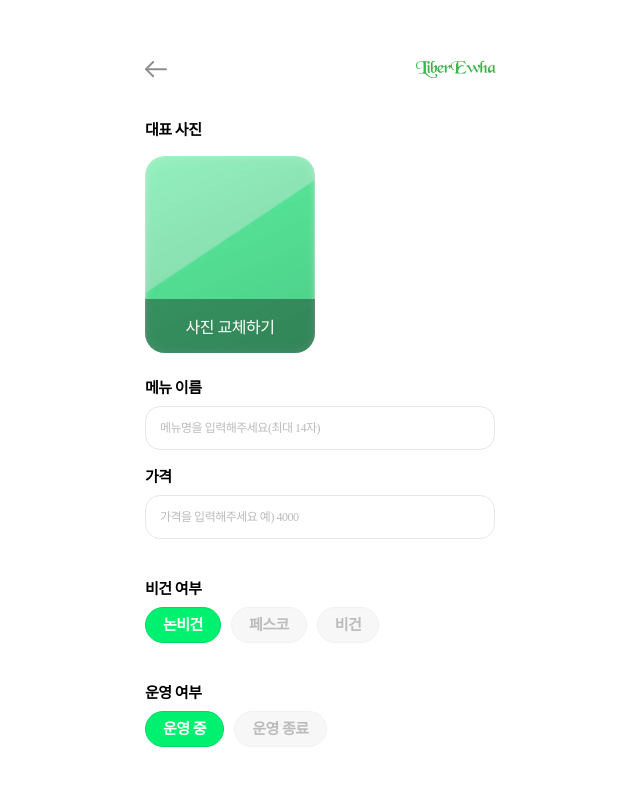
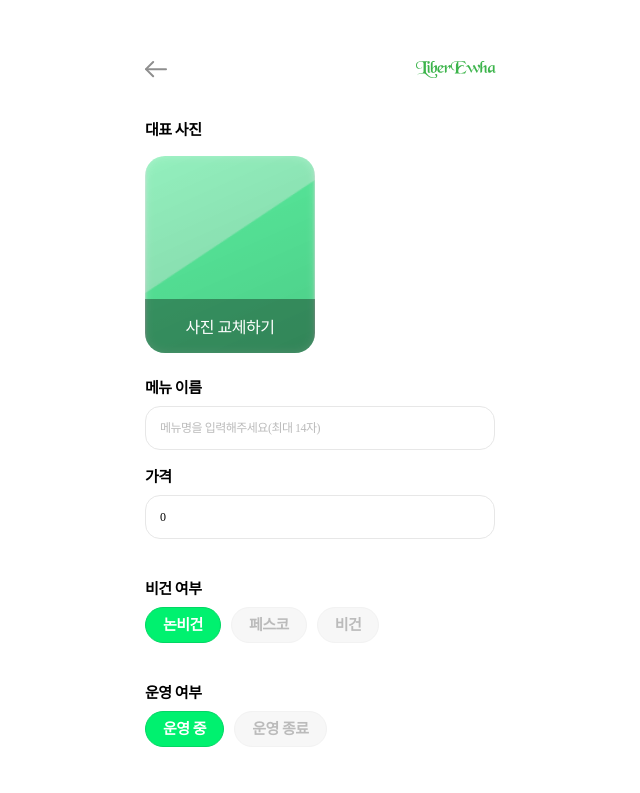
Before and after one commit to y0ung22/12th-Ewha-Festival-Front, a React (Create React App) app: page /menuedit/1/1 in a window 1280 px wide. Shown: the top 793 px of the page, without its empty margins (320-960 px from the left). Built offline with nearby package versions, Linux system fonts and the light colour scheme; no server answers; a web font is replaced by a local one.

Commit message:
refactor: 부스, 메뉴 수정 초기값 변경

```diff
--- a/src/pages/AdminEditPage/MenuAddPage.jsx
+++ b/src/pages/AdminEditPage/MenuAddPage.jsx
@@ -16,8 +16,8 @@ const MenuAddPage = () => {
   const navigate = useNavigate();
   const [img, setImg] = useState(null);
   const [menu, setMenu] = useState('');
-  const [price, setPrice] = useState('');
-  const [vegan, setVegan] = useState('');
+  const [price, setPrice] = useState(0);
+  const [vegan, setVegan] = useState('논비건');
   const [opened, setOpened] = useState(true);
 
   // 페이지 상단으로 스크롤 이동
@@ -42,8 +42,6 @@ const MenuAddPage = () => {
     formData.append('price', price);
     formData.append('vegan', vegan);
     formData.append('is_soldout', opened); // True = 운영 중
-
-
 
     try {
       await PostMenu(id, formData);
--- a/src/pages/AdminEditPage/MenuEditDetailPage.jsx
+++ b/src/pages/AdminEditPage/MenuEditDetailPage.jsx
@@ -19,8 +19,8 @@ const MenuEditDetailPage = () => {
   const [menuData, setMenuData] = useState({
     img: null,
     menu: '',
-    price: '',
-    vegan: '',
+    price: 0,
+    vegan: '논비건',
     opened: true
   });
 
```
